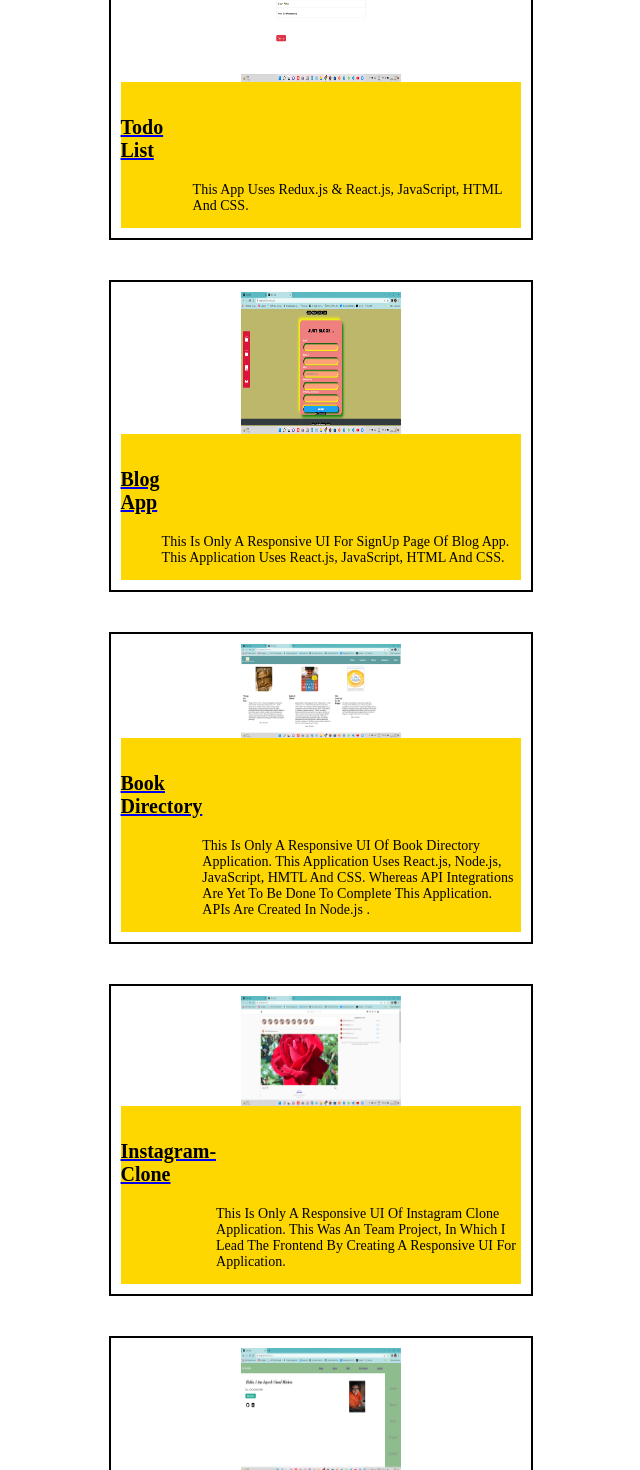
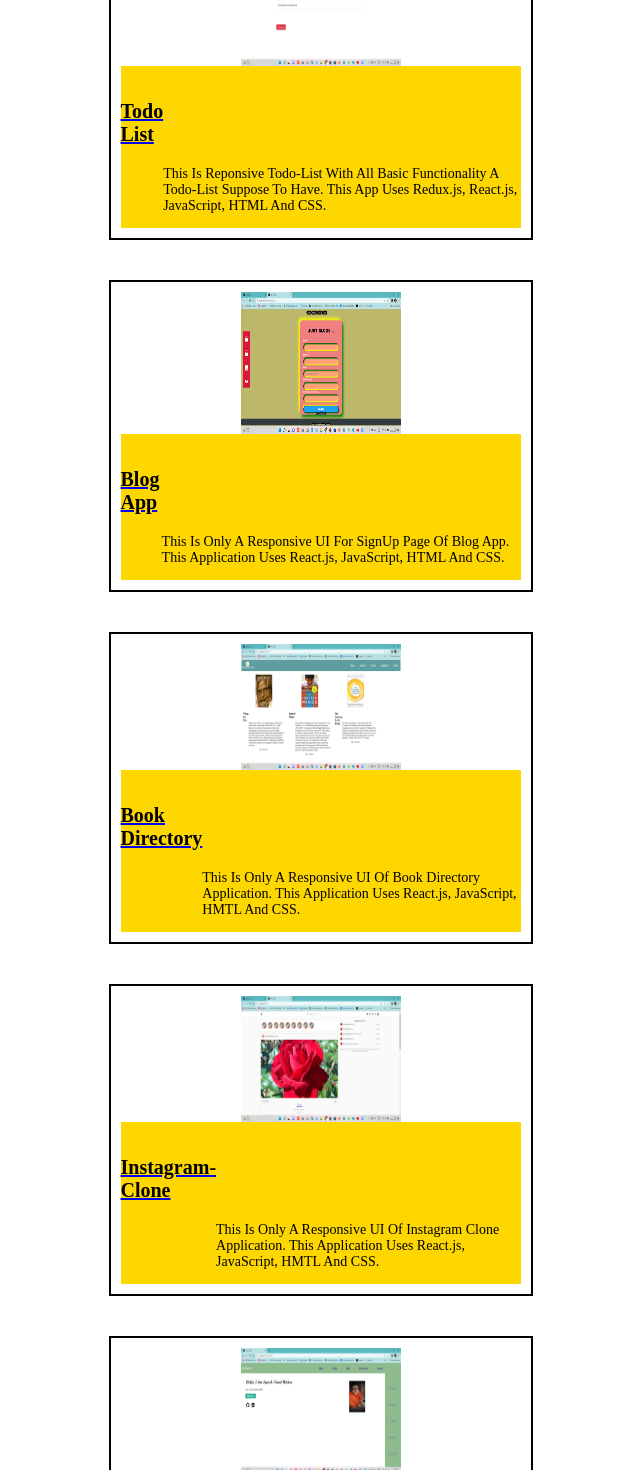
Before and after one commit to MishraJayesh/Protfolio-, a React (Create React App) app in the folder protfolio/: page /projects in a window 1280 px wide. Shown: the part 517-1987 px from the top of the page, without its empty margins (334-974 px from the left). Built offline with nearby package versions, Linux system fonts and the light colour scheme.

Commit message:
some changes in project components

```diff
--- a/protfolio/src/components/Projects.js
+++ b/protfolio/src/components/Projects.js
@@ -19,8 +19,8 @@ const Projects = () => {
                     <div className="card-body">
                         <a href="https://github.com/MishraJayesh/PRACTICE/tree/main/REDUX/todolist"><h5 className="card-title">Todo List</h5></a>
                         <p className="card-text">
-                            This App Uses Redux.js
-                            & React.js, JavaScript, HTML And CSS.
+                            This Is Reponsive Todo-List With All Basic Functionality A Todo-List Suppose To Have.
+                            This App Uses Redux.js, React.js, JavaScript, HTML And CSS.
                         </p>
                     </div>
                     {/* <div className="card-footer"> </div> */}
@@ -44,9 +44,7 @@ const Projects = () => {
                         <a href="https://github.com/MishraJayesh/MERN_BOOK_DIRECTORY"><h5 className="card-title">Book Directory</h5></a>
                         <p className="card-text">
                             This Is Only A Responsive UI Of Book Directory Application.
-                            This Application Uses React.js, Node.js, JavaScript, HMTL And CSS.
-                            Whereas API Integrations Are Yet To Be Done To Complete This Application.
-                            APIs Are Created In Node.js .
+                            This Application Uses React.js, JavaScript, HMTL And CSS.
                         </p>
                     </div>
                     {/* <div className="card-footer"> </div> */}
@@ -58,8 +56,7 @@ const Projects = () => {
                         <a href="##"><h5 className="card-title">Instagram-Clone</h5></a>
                         <p className="card-text">
                             This Is Only A Responsive UI Of Instagram Clone Application.
-                            This Was An Team Project, In Which I Lead The Frontend
-                            By Creating A Responsive UI For Application.
+                            This Application Uses React.js, JavaScript, HMTL And CSS.
                         </p>
                     </div>
                     {/* <div className="card-footer"> </div> */}
```
